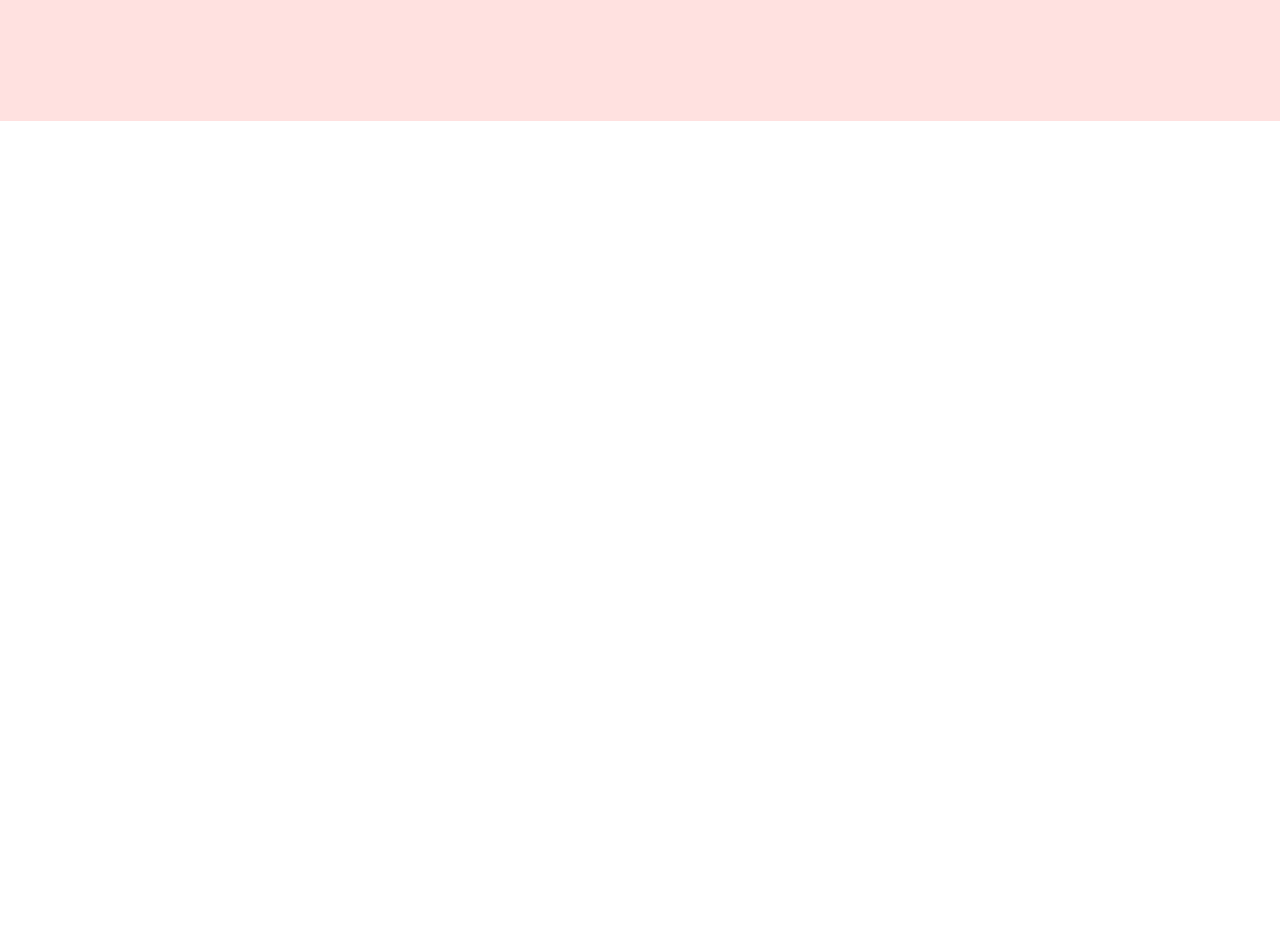
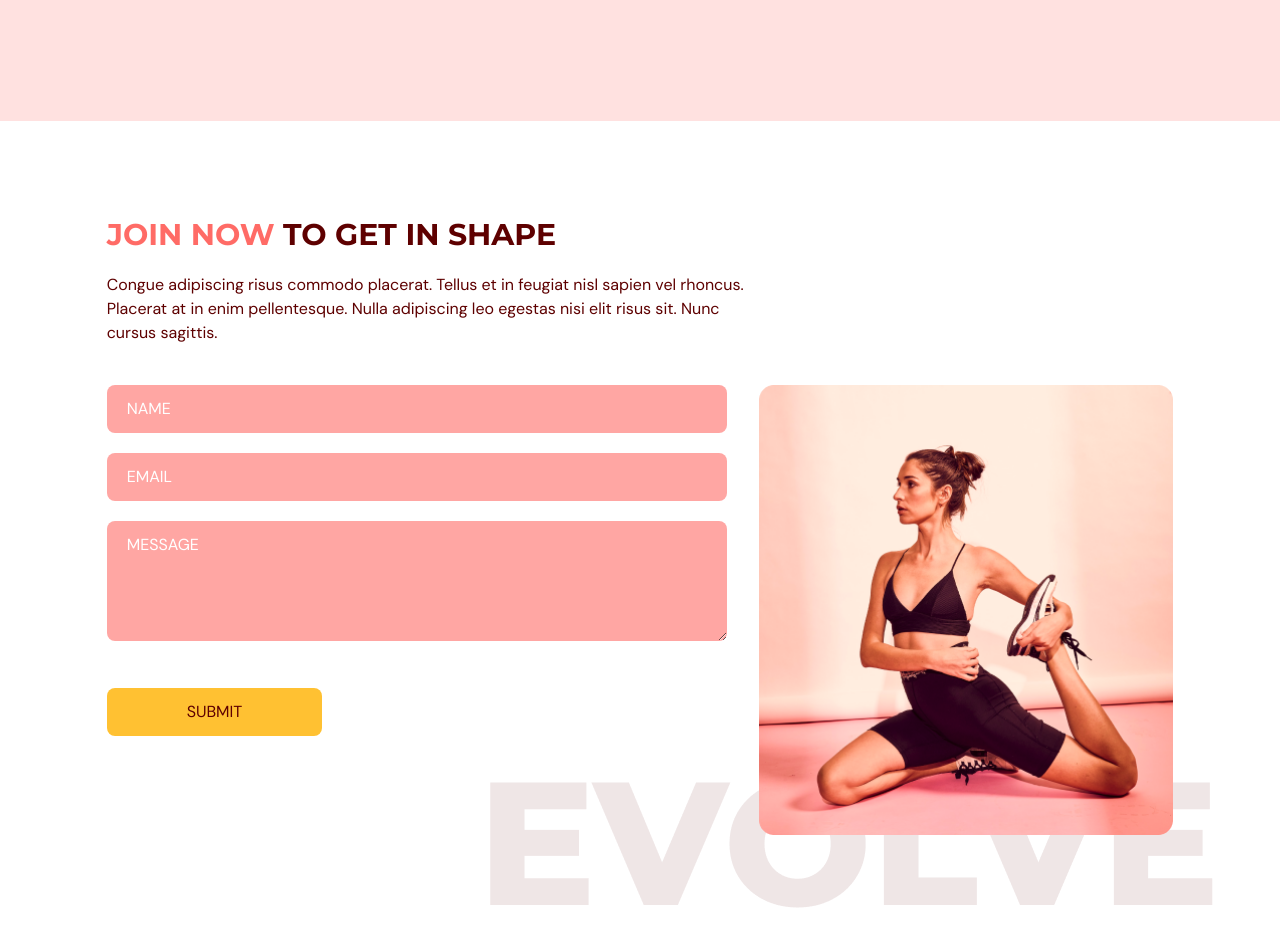
Before and after one commit to istyvnoub/gym-typescript, a React (Vite) app: page / in a window 1280 px wide. Shown: the part 2340-3287 px from the top of the page. Before the commit the page ends 2461 px from the top, so only its background shows below. Built offline with nearby package versions, Linux system fonts and the light colour scheme.

Commit message:
ContactUs section created

```diff
--- a/package.json
+++ b/package.json
@@ -14,7 +14,9 @@
     "framer-motion": "^11.3.24",
     "react": "^18.3.1",
     "react-anchor-link-smooth-scroll": "^1.0.12",
-    "react-dom": "^18.3.1"
+    "react-dom": "^18.3.1",
+    "react-hook-form": "^7.52.2",
+    "react-hooks": "^1.0.1"
   },
   "devDependencies": {
     "@eslint/js": "^9.8.0",
--- a/src/App.tsx
+++ b/src/App.tsx
@@ -4,6 +4,7 @@
 import Home from "./scenes/home";
 import Benefits from "./scenes/benefits";
 import OurClasses from "./scenes/ourClasses";
+import ContactUs from "./scenes/contactUs";
 
 function App() {
   const [selectedPage, setSelectedPage] = useState(SelectedPage.Home);
@@ -31,6 +32,7 @@
       <Home setSelectedPage={setSelectedPage} />
       <Benefits setSelectedPage={setSelectedPage} />
       <OurClasses setSelectedPage={setSelectedPage} />
+      <ContactUs setSelectedPage={setSelectedPage} />
     </div>
   );
 }
--- /dev/null
+++ b/src/scenes/contactUs/index.tsx
@@ -0,0 +1,161 @@
+import { useForm } from "react-hook-form";
+import { SelectedPage } from "@/shared/types";
+import { motion } from "framer-motion";
+import ContactUsPageGraphic from "@/assets/ContactUsPageGraphic.png";
+import HText from "@/shared/HText";
+
+type Props = {
+  setSelectedPage: (value: SelectedPage) => void;
+};
+
+const ContactUs = ({ setSelectedPage }: Props) => {
+  const inputStyles = `mb-5 w-full rounded-lg bg-primary-300
+  px-5 py-3 placeholder-white`;
+
+  const {
+    register,
+    trigger,
+    formState: { errors },
+  } = useForm();
+
+  const onSubmit = async (e: any) => {
+    const isValid = await trigger();
+    if (!isValid) {
+      e.preventDefault();
+    }
+  };
+
+  return (
+    <section id="contactus" className="mx-auto w-5/6 pt-24 pb-32">
+      <motion.div
+        onViewportEnter={() => setSelectedPage(SelectedPage.ContactUs)}
+      >
+        {/* HEADER */}
+        <motion.div
+          className="md:w-3/5"
+          initial="hidden"
+          whileInView="visible"
+          viewport={{ once: true, amount: 0.5 }}
+          transition={{ duration: 0.5 }}
+          variants={{
+            hidden: { opacity: 0, x: -50 },
+            visible: { opacity: 1, x: 0 },
+          }}
+        >
+          <HText>
+            <span className="text-primary-500">JOIN NOW</span> TO GET IN SHAPE
+          </HText>
+          <p className="my-5">
+            Congue adipiscing risus commodo placerat. Tellus et in feugiat nisl
+            sapien vel rhoncus. Placerat at in enim pellentesque. Nulla
+            adipiscing leo egestas nisi elit risus sit. Nunc cursus sagittis.
+          </p>
+        </motion.div>
+
+        {/* FORM AND IMAGE */}
+        <div className="mt-10 justify-between gap-8 md:flex">
+          <motion.div
+            className="mt-10 basis-3/5 md:mt-0"
+            initial="hidden"
+            whileInView="visible"
+            viewport={{ once: true, amount: 0.5 }}
+            transition={{ duration: 0.5 }}
+            variants={{
+              hidden: { opacity: 0, y: 50 },
+              visible: { opacity: 1, y: 0 },
+            }}
+          >
+            <form
+              target="_blank"
+              onSubmit={onSubmit}
+              action="https://formsubmit.co/e8a5bdfa807605332f809e5656e27c6e"
+              method="POST"
+            >
+              <input
+                className={inputStyles}
+                type="text"
+                placeholder="NAME"
+                {...register("name", {
+                  required: true,
+                  maxLength: 100,
+                })}
+              />
+              {errors.name && (
+                <p className="mt-1 text-primary-500">
+                  {errors.name.type === "required" && "This field is required."}
+                  {errors.name.type === "maxLength" &&
+                    "Max length is 100 char."}
+                </p>
+              )}
+
+              <input
+                className={inputStyles}
+                type="text"
+                placeholder="EMAIL"
+                {...register("email", {
+                  required: true,
+                  pattern: /^[A-Z0-9._%+-]+@[A-Z0-9.-]+\.[A-Z]{2,}$/i,
+                })}
+              />
+              {errors.email && (
+                <p className="mt-1 text-primary-500">
+                  {errors.email.type === "required" &&
+                    "This field is required."}
+                  {errors.email.type === "pattern" && "Invalid email address."}
+                </p>
+              )}
+
+              <textarea
+                className={inputStyles}
+                placeholder="MESSAGE"
+                rows={4}
+                cols={50}
+                {...register("message", {
+                  required: true,
+                  maxLength: 2000,
+                })}
+              />
+              {errors.message && (
+                <p className="mt-1 text-primary-500">
+                  {errors.message.type === "required" &&
+                    "This field is required."}
+                  {errors.message.type === "maxLength" &&
+                    "Max length is 2000 char."}
+                </p>
+              )}
+
+              <button
+                type="submit"
+                className="mt-5 rounded-lg bg-secondary-500 px-20 py-3 transition duration-500 hover:text-white"
+              >
+                SUBMIT
+              </button>
+            </form>
+          </motion.div>
+
+          <motion.div
+            className="relative mt-16 basis-2/5 md:mt-0"
+            initial="hidden"
+            whileInView="visible"
+            viewport={{ once: true, amount: 0.5 }}
+            transition={{ delay: 0.2, duration: 0.5 }}
+            variants={{
+              hidden: { opacity: 0, y: 50 },
+              visible: { opacity: 1, y: 0 },
+            }}
+          >
+            <div className="w-full before:absolute before:-bottom-20 before:-right-10 before:z-[-1] md:before:content-evolvetext">
+              <img
+                className="w-full"
+                alt="contact-us-page-graphic"
+                src={ContactUsPageGraphic}
+              />
+            </div>
+          </motion.div>
+        </div>
+      </motion.div>
+    </section>
+  );
+};
+
+export default ContactUs;
```
Also changed, not shown: 1 other file (tests, documents, lock files or other folders).
